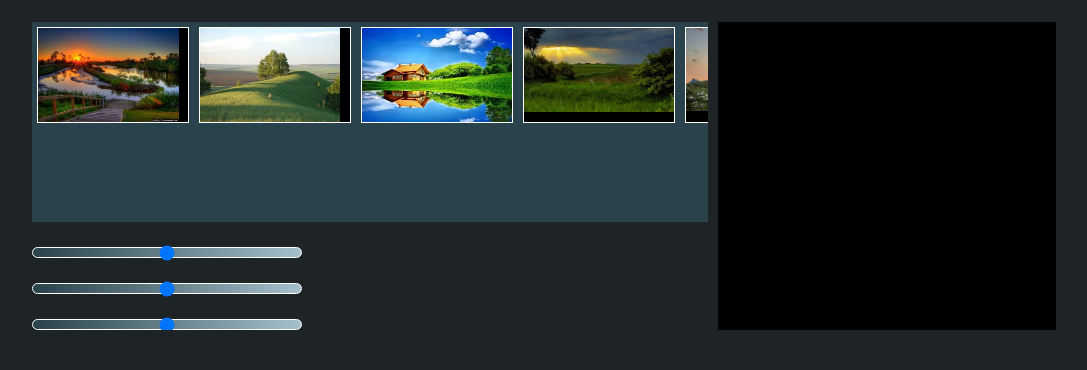
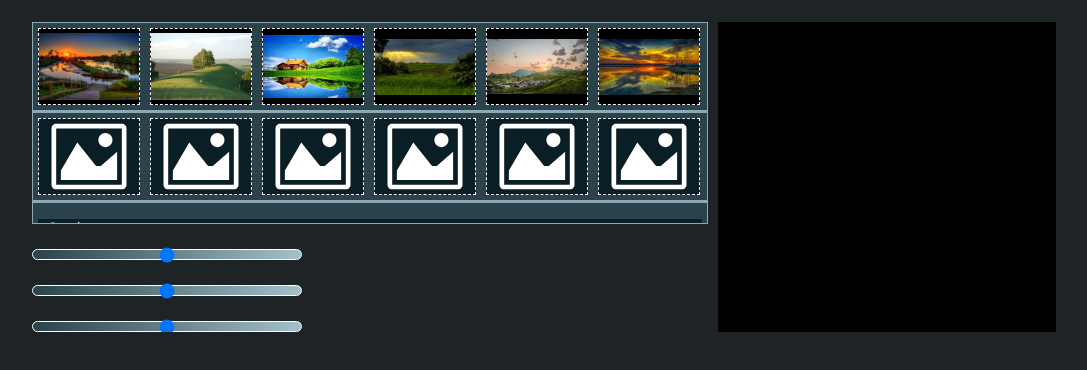
Before and after one commit to batteryfree/gif_creator, a plain HTML site: page editor.html in a window 1280 px wide. Shown: the part 98-468 px from the top of the page, without its empty margins (96-1183 px from the left). Drawn offline with Linux system fonts and the light colour scheme.

Commit message:
Continuation of work on the layout of the editor

```diff
--- a/editor.html
+++ b/editor.html
@@ -14,6 +14,12 @@
             <symbol id="user-icon" viewBox="0 0 32 32">
                 <title>user</title>
                 <path d="M18 22.082v-1.649c2.203-1.241 4-4.337 4-7.432 0-4.971 0-9-6-9s-6 4.029-6 9c0 3.096 1.797 6.191 4 7.432v1.649c-6.784 0.555-12 3.888-12 7.918h28c0-4.030-5.216-7.364-12-7.918z"></path>
+            </symbol>
+            <symbol id="frame-icon" viewBox="0 0 32 32">
+                <title>image</title>
+                <path d="M29.996 4c0.001 0.001 0.003 0.002 0.004 0.004v23.993c-0.001 0.001-0.002 0.003-0.004 0.004h-27.993c-0.001-0.001-0.003-0.002-0.004-0.004v-23.993c0.001-0.001 0.002-0.003 0.004-0.004h27.993zM30 2h-28c-1.1 0-2 0.9-2 2v24c0 1.1 0.9 2 2 2h28c1.1 0 2-0.9 2-2v-24c0-1.1-0.9-2-2-2v0z"></path>
+                <path d="M26 9c0 1.657-1.343 3-3 3s-3-1.343-3-3 1.343-3 3-3 3 1.343 3 3z"></path>
+                <path d="M28 26h-24v-4l7-12 8 10h2l7-6z"></path>
             </symbol>
         </svg>
         <header class="header container">
@@ -89,6 +95,44 @@
                             <img class="track1__img" src="img/temp/18.jpeg" alt="">
                         </div>
                     </div>
+                    <div class="track2">
+                        <svg class="track__frame">
+                            <use xlink:href="#frame-icon"></use>
+                        </svg>
+                        <svg class="track__frame">
+                            <use xlink:href="#frame-icon"></use>
+                        </svg>
+                        <svg class="track__frame">
+                            <use xlink:href="#frame-icon"></use>
+                        </svg>
+                        <svg class="track__frame">
+                            <use xlink:href="#frame-icon"></use>
+                        </svg>
+                        <svg class="track__frame">
+                            <use xlink:href="#frame-icon"></use>
+                        </svg>
+                        <svg class="track__frame">
+                            <use xlink:href="#frame-icon"></use>
+                        </svg>
+                        <svg class="track__frame">
+                            <use xlink:href="#frame-icon"></use>
+                        </svg>
+                        <svg class="track__frame">
+                            <use xlink:href="#frame-icon"></use>
+                        </svg>
+                        <svg class="track__frame">
+                            <use xlink:href="#frame-icon"></use>
+                        </svg>
+
+                    </div>
+                    <div class=track_text1>
+                        <p>Overlay text</p>
+                    </div>
+                    <div class=track_effect1>
+                        <svg class="track__frame">
+                            <use xlink:href="#frame-icon"></use>
+                        </svg>
+                    </div>
                 </div>
                 <div>
                     <div class="tools__settings">
--- a/styles/style-editor.css
+++ b/styles/style-editor.css
@@ -18,23 +18,47 @@ div {
   background-color: #29424b;
   height: 200px;
   overflow: auto;
+  border: 1px #8ea9b3 solid;
 }
 
 .track1 {
     display: inline-flex;
+    border-bottom: 3px #8ea9b3 solid;
 }
 
 .track1__img-wraper {
-  border: 1px #FFF solid;
+  border: 1px #FFF dashed;
   background-color: #000;
   margin: 5px;
-  width: 150px;
-  height: 94px;
+  width: 100px;
+  height: 75px;
+  display: flex;
+  align-items: center;
+  justify-content: center;
 }
 
 .track1__img {
   max-width: 100%;
   max-height: 100%;
+}
+
+.track2{
+  display: inline-flex;
+  border-bottom: 3px #8ea9b3 solid;
+}
+.track__frame {
+  width: 100px;
+  margin: 5px;
+  height: 75px;
+  fill: #FFF;
+  border: 1px #FFF dashed;
+  background: #0a1e25;
+}
+
+.track_text1 {background-color: #0a1e25;color: #FFF;margin: 5px;padding-left: 10px;}
+
+.track_effect1{
+  border-bottom: 3px #8ea9b3 solid;
 }
 
 .tools__settings {
```
Also changed, not shown: img/frame-landscape.svg (added), img/frame.svg (added), img/image.svg (added).
